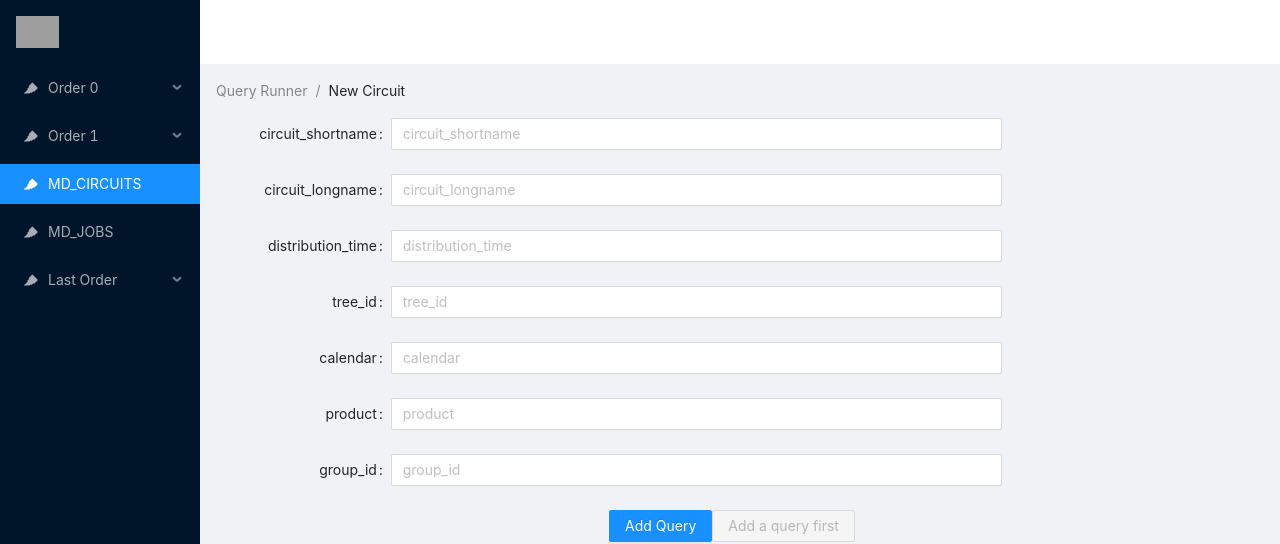
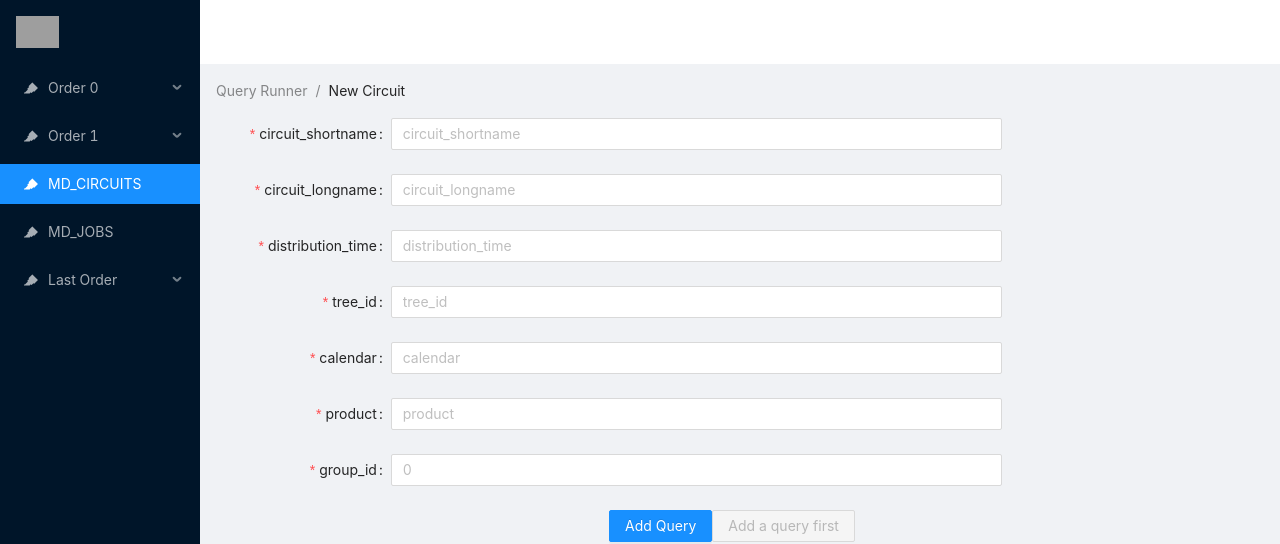
Before and after one commit to tomasguinzburg/asset-control-query-runner, a React (Create React App) app: page /circuits in a window 1280 px wide. Shown: the top 544 px of the page. Built offline with nearby package versions, Linux system fonts and the light colour scheme.

Commit message:
added field validation

```diff
--- a/src/components/md-circuits/CircuitsLayout.tsx
+++ b/src/components/md-circuits/CircuitsLayout.tsx
@@ -6,11 +6,11 @@ import { Layout
        , Button
        , List
        , Avatar
-       , Typography
        } from 'antd';
 import { FormInstance } from 'antd/lib/form';
-import { ExclamationCircleOutlined, DatabaseOutlined } from '@ant-design/icons';
+import { DatabaseOutlined } from '@ant-design/icons';
 import ModalCircuit from '../results/ModalCircuit';
+import { isNumericLiteral } from 'typescript';
 
 const {Content} = Layout;
 const tailLayout = {
@@ -60,26 +60,63 @@ class CircuitsLayout extends React.Component<{}, {history: FormValues[], display
       wrapperCol={{ span: 14 }}
       onFinish={this.onFinish}
       >
-        <Form.Item label="circuit_shortname" name="circuitShortname">
+        <Form.Item label="circuit_shortname"
+                   name="circuitShortname"
+                   hasFeedback
+                   rules={[{ required: true, type: 'string' }]}
+        >
           <Input placeholder="circuit_shortname" />
         </Form.Item>
-        <Form.Item label="circuit_longname" name="circuitLongname">
+        <Form.Item label="circuit_longname"
+                   name="circuitLongname"
+                   hasFeedback
+                   rules={[{ required: true, type: 'string' }]}
+        >
           <Input placeholder="circuit_longname" />
         </Form.Item>
-        <Form.Item label="distribution_time" name="distributionTime">
+        <Form.Item label="distribution_time"
+                   name="distributionTime"
+                   hasFeedback
+                   rules={[{ required: true, type: 'string' }]}
+        >
           <Input placeholder="distribution_time" />
         </Form.Item>
-        <Form.Item label="tree_id" name="treeID">
+        <Form.Item label="tree_id"
+                   name="treeID"
+                   hasFeedback
+                   rules={[{ required: true, type: 'string' }]}
+        >
           <Input placeholder="tree_id" />
         </Form.Item>
-        <Form.Item label="calendar" name="calendar">
+        <Form.Item label="calendar"
+                   name="calendar"
+                   hasFeedback
+                   rules={[{ required: true, type: 'string' }]}
+        >
           <Input placeholder="calendar" />
         </Form.Item>
-        <Form.Item label="product" name="product">
+        <Form.Item label="product"
+                   name="product"
+                   hasFeedback
+                   rules={[{ required: true, type: 'string' }]}
+        >
           <Input placeholder="product" />
         </Form.Item>
-        <Form.Item label="group_id" name="groupID">
-          <Input placeholder="group_id"/>
+        <Form.Item label="group_id"
+                   name="groupID"
+                   hasFeedback
+                   rules={[{ required: true, type: 'string'}
+                          ,  ({ getFieldValue }) => ({
+                                validator(rule, value) {
+                                    if (!isNaN(value)) {
+                                      return Promise.resolve();
+                                    }
+                                return Promise.reject('group_id should be numeric');
+                                }
+                             })
+                          ]}
+        >
+          <Input placeholder="0"/>
         </Form.Item>
         <Form.Item {...tailLayout}>
           <Button type="primary"  htmlType="submit" >Add Query</Button>
@@ -100,7 +137,7 @@ class CircuitsLayout extends React.Component<{}, {history: FormValues[], display
                 <List.Item>
                   <List.Item.Meta
                     avatar={<Avatar icon={<DatabaseOutlined />} />}
-                    title={index + ": " + item.circuitShortname}
+                    title={<a href={window.location.href + "/" + index}>{index + ": " + item.circuitShortname}</a> }
                     description={`circuit_shortname: ${item.circuitShortname}, circuit_longname: ${item.circuitLongname}, calendar:${item.calendar}, distribution_time: ${item.distributionTime}, tree_id: ${item.treeID}, group_id: ${item.groupID}, product: ${item.product}`}
                   />
                 </List.Item>
@@ -151,7 +188,6 @@ class CircuitsLayout extends React.Component<{}, {history: FormValues[], display
   };
 
   handleOk = (e: any) => {
-    console.log(e);
     this.setState({
       history: [],
       displayResults: false,
@@ -159,12 +195,14 @@ class CircuitsLayout extends React.Component<{}, {history: FormValues[], display
   };
 
   handleCancel = (e: any) => {
-    console.log(e);
     this.setState({
       displayResults: false,
     });
   };
 
+  isNumeric = (s: string) => {
+    return !isNaN(parseInt(s));
+  }
 }
 
 export default CircuitsLayout;
```
